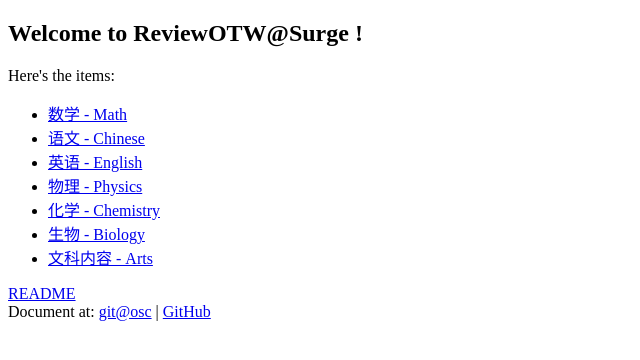
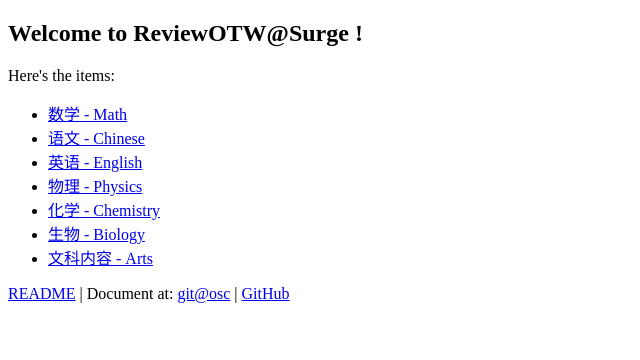
Before and after one commit to outloudvi/rotw-website, a plain HTML site: page index.html in a window 1280 px wide. Shown: the whole page, without its empty margins (0-640 px from the left). Drawn offline with Linux system fonts and the light colour scheme.

Commit message:
index.html style

```diff
--- a/index.html
+++ b/index.html
@@ -16,7 +16,6 @@
     <li><a href='bio'>生物 - Biology</a></li>
     <li><a href='wen'>文科内容 - Arts</a></li>
 </ul>
-<a href='readme.html'>README</a></li><br />
-Document at: <a href='https://git.oschina.net/crlf/reviewotw'>git@osc</a> | <a href='https://github.com/outloudvi/reviewotw'>GitHub</a>
+<a href='readme.html'>README</a></li> | Document at: <a href='https://git.oschina.net/crlf/reviewotw'>git@osc</a> | <a href='https://github.com/outloudvi/reviewotw'>GitHub</a>
 </body>
 </html>
```
